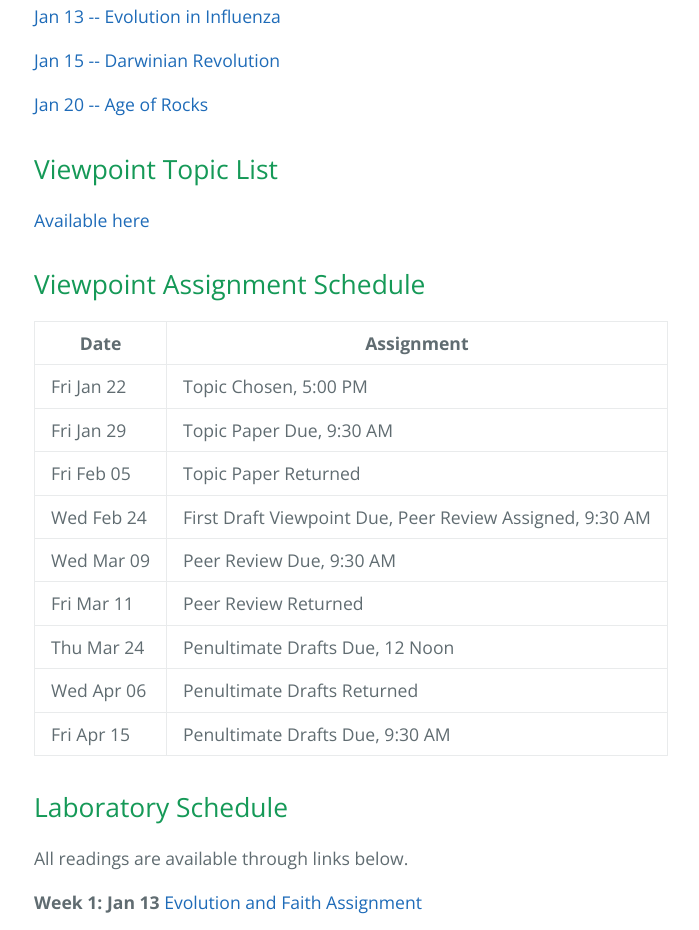
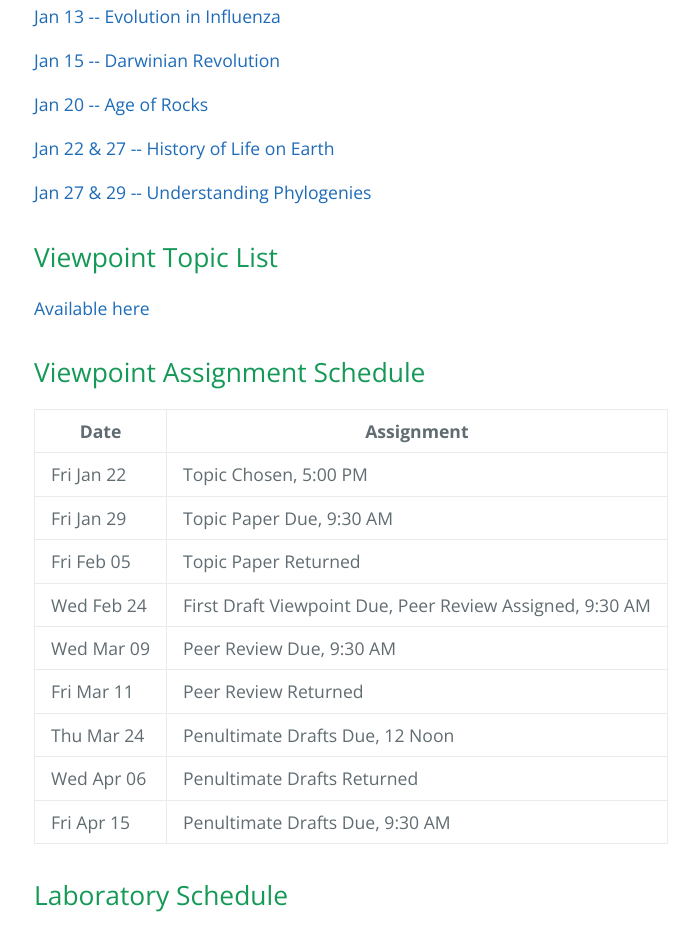
Before and after one commit to mjmillerlab/Bio4305.evolution.2016, a plain HTML site: page index.html in a window 1280 px wide. Shown: the part 10013-10943 px from the top of the page, without its empty margins (190-889 px from the left). Drawn offline with nearby package versions, Linux system fonts and the light colour scheme.

Commit message:
Create gh-pages branch via GitHub

```diff
--- a/index.html
+++ b/index.html
@@ -541,6 +541,10 @@ Office hours: By appointment</p>
 
 <p><a href="https://github.com/mjmillerlab/Bio4305.evolution.2016/files/97720/jan20.2016.lect4.pptx">Jan 20 -- Age of Rocks</a></p>
 
+<p><a href="https://github.com/mjmillerlab/Bio4305.evolution.2016/files/107181/2016.Lecture.5.pptx">Jan 22 &amp; 27 -- History of Life on Earth</a></p>
+
+<p><a href="https://github.com/mjmillerlab/Bio4305.evolution.2016/files/107182/Lecture.6.2016.pptx">Jan 27 &amp; 29 -- Understanding Phylogenies</a></p>
+
 <h2>
 <a id="viewpoint-topic-list" class="anchor" href="#viewpoint-topic-list" aria-hidden="true"><span aria-hidden="true" class="octicon octicon-link"></span></a>Viewpoint Topic List</h2>
 
```
Also changed, not shown: params.json (+1 -1 lines).
